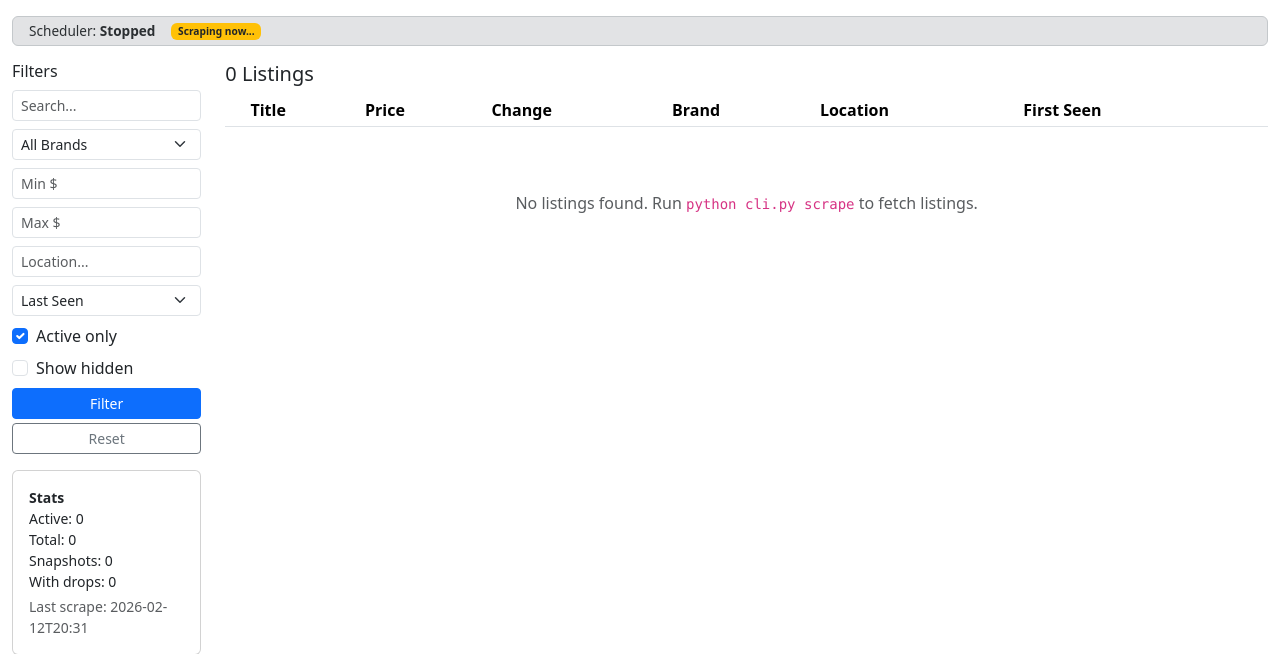
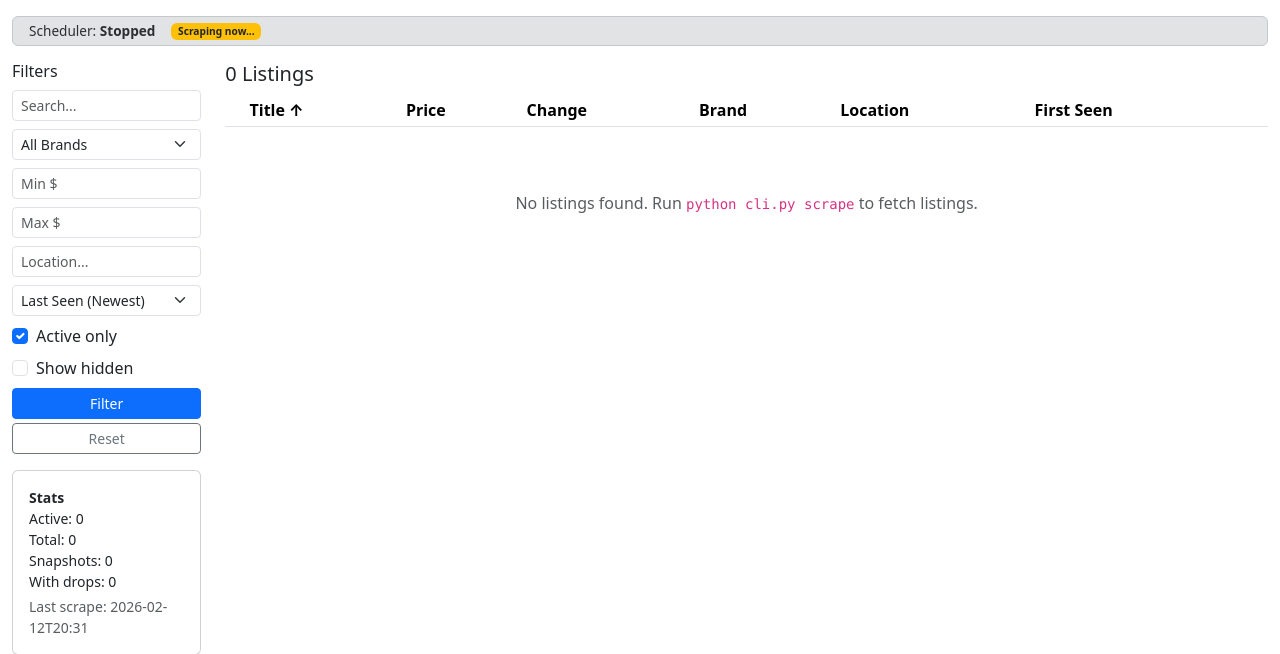
Before and after one commit to justinh-rahb/3dp-listing-scrape, a FastAPI app: page /?sort_by=title_asc in a window 1280 px wide. Shown: the part 57-711 px from the top of the page. Run offline with FastAPI, Linux system fonts and the light colour scheme; data comes from the database, SQL or seed files in the repository; data that the repository does not hold is empty.

Commit message:
Enhance sorting functionality in listings with additional sort options and UI updates

```diff
--- a/app.py
+++ b/app.py
@@ -4,6 +4,7 @@ import json
 import logging
 from contextlib import asynccontextmanager
 from typing import Optional
+from urllib.parse import urlencode
 
 from fastapi import FastAPI, Request
 from fastapi.responses import HTMLResponse, RedirectResponse
@@ -69,6 +70,14 @@ async def index(request: Request, brand: Optional[str] = None,
                 min_price: Optional[str] = None, max_price: Optional[str] = None,
                 location: Optional[str] = None, search: Optional[str] = None,
                 active_only: str = "1", show_hidden: str = "0", sort_by: str = "last_seen"):
+    sort_aliases = {
+        "last_seen": "last_seen_desc",
+        "newest": "first_seen_desc",
+        "oldest": "first_seen_asc",
+        "price_drop": "price_drop_desc",
+    }
+    current_sort = sort_aliases.get(sort_by, sort_by)
+
     min_price_value = parse_optional_float(min_price)
     max_price_value = parse_optional_float(max_price)
 
@@ -80,8 +89,33 @@ async def index(request: Request, brand: Optional[str] = None,
         "search": search,
         "active_only": active_only == "1",
         "show_hidden": show_hidden == "1",
-        "sort_by": sort_by,
+        "sort_by": current_sort,
     }
+
+    sortable_columns = {
+        "title": ("title_asc", "title_desc"),
+        "price": ("price_asc", "price_desc"),
+        "change": ("price_drop_asc", "price_drop_desc"),
+        "brand": ("brand_asc", "brand_desc"),
+        "location": ("location_asc", "location_desc"),
+        "first_seen": ("first_seen_asc", "first_seen_desc"),
+    }
+    sort_urls = {}
+    sort_icons = {}
+    current_params = dict(request.query_params)
+
+    for column, (asc_key, desc_key) in sortable_columns.items():
+        next_key = desc_key if current_sort == asc_key else asc_key
+        params = dict(current_params)
+        params["sort_by"] = next_key
+        sort_urls[column] = f"/?{urlencode(params)}"
+        if current_sort == asc_key:
+            sort_icons[column] = "↑"
+        elif current_sort == desc_key:
+            sort_icons[column] = "↓"
+        else:
+            sort_icons[column] = ""
+
     listings = db.get_listings(filters)
     brands = db.get_distinct_brands()
     stats = db.get_stats()
@@ -89,6 +123,7 @@ async def index(request: Request, brand: Optional[str] = None,
     return templates.TemplateResponse("index.html", {
         "request": request, "listings": listings, "brands": brands,
         "filters": filters, "stats": stats, "scheduler": sched_status,
+        "sort_urls": sort_urls, "sort_icons": sort_icons,
     })
 
 
--- a/db.py
+++ b/db.py
@@ -564,14 +564,27 @@ def get_listings(filters: Optional[dict] = None,
     where = " AND ".join(where_clauses) if where_clauses else "1=1"
 
     sort_map = {
+        "title_asc": "LOWER(title) ASC",
+        "title_desc": "LOWER(title) DESC",
         "price_asc": "current_price ASC",
         "price_desc": "current_price DESC",
+        "brand_asc": "brand IS NULL, LOWER(brand) ASC",
+        "brand_desc": "brand IS NULL, LOWER(brand) DESC",
+        "location_asc": "location IS NULL, LOWER(location) ASC",
+        "location_desc": "location IS NULL, LOWER(location) DESC",
+        "first_seen_asc": "first_seen ASC",
+        "first_seen_desc": "first_seen DESC",
+        "last_seen_asc": "last_seen ASC",
+        "last_seen_desc": "last_seen DESC",
+        "price_drop_asc": "(COALESCE(original_price, 0) - COALESCE(current_price, 0)) ASC",
+        "price_drop_desc": "(COALESCE(original_price, 0) - COALESCE(current_price, 0)) DESC",
+        # Backward-compatible aliases
         "newest": "first_seen DESC",
         "oldest": "first_seen ASC",
         "last_seen": "last_seen DESC",
-        "price_drop": "(original_price - current_price) DESC",
+        "price_drop": "(COALESCE(original_price, 0) - COALESCE(current_price, 0)) DESC",
     }
-    sort = sort_map.get(filters.get("sort_by", "last_seen"), "last_seen DESC")
+    sort = sort_map.get(filters.get("sort_by", "last_seen_desc"), "last_seen DESC")
 
     rows = conn.execute(
         f"SELECT * FROM listings WHERE {where} ORDER BY {sort}", params
--- a/templates/index.html
+++ b/templates/index.html
@@ -62,11 +62,14 @@
 
             <div class="mb-2">
                 <select name="sort_by" class="form-select form-select-sm">
-                    <option value="last_seen" {% if filters.sort_by == 'last_seen' %}selected{% endif %}>Last Seen</option>
-                    <option value="newest" {% if filters.sort_by == 'newest' %}selected{% endif %}>Newest</option>
+                    <option value="last_seen_desc" {% if filters.sort_by == 'last_seen_desc' %}selected{% endif %}>Last Seen (Newest)</option>
+                    <option value="last_seen_asc" {% if filters.sort_by == 'last_seen_asc' %}selected{% endif %}>Last Seen (Oldest)</option>
+                    <option value="first_seen_desc" {% if filters.sort_by == 'first_seen_desc' %}selected{% endif %}>First Seen (Newest)</option>
+                    <option value="first_seen_asc" {% if filters.sort_by == 'first_seen_asc' %}selected{% endif %}>First Seen (Oldest)</option>
                     <option value="price_asc" {% if filters.sort_by == 'price_asc' %}selected{% endif %}>Price: Low-High</option>
                     <option value="price_desc" {% if filters.sort_by == 'price_desc' %}selected{% endif %}>Price: High-Low</option>
-                    <option value="price_drop" {% if filters.sort_by == 'price_drop' %}selected{% endif %}>Price Drop</option>
+                    <option value="price_drop_desc" {% if filters.sort_by == 'price_drop_desc' %}selected{% endif %}>Price Drop (High-Low)</option>
+                    <option value="price_drop_asc" {% if filters.sort_by == 'price_drop_asc' %}selected{% endif %}>Price Drop (Low-High)</option>
                 </select>
             </div>
 
@@ -113,12 +116,12 @@
                 <thead>
                     <tr>
                         <th></th>
-                        <th>Title</th>
-                        <th>Price</th>
-                        <th>Change</th>
-                        <th>Brand</th>
-                        <th>Location</th>
-                        <th>First Seen</th>
+                        <th><a href="{{ sort_urls.title }}" class="text-decoration-none link-body-emphasis">Title {{ sort_icons.title }}</a></th>
+                        <th><a href="{{ sort_urls.price }}" class="text-decoration-none link-body-emphasis">Price {{ sort_icons.price }}</a></th>
+                        <th><a href="{{ sort_urls.change }}" class="text-decoration-none link-body-emphasis">Change {{ sort_icons.change }}</a></th>
+                        <th><a href="{{ sort_urls.brand }}" class="text-decoration-none link-body-emphasis">Brand {{ sort_icons.brand }}</a></th>
+                        <th><a href="{{ sort_urls.location }}" class="text-decoration-none link-body-emphasis">Location {{ sort_icons.location }}</a></th>
+                        <th><a href="{{ sort_urls.first_seen }}" class="text-decoration-none link-body-emphasis">First Seen {{ sort_icons.first_seen }}</a></th>
                         <th></th>
                     </tr>
                 </thead>
```
